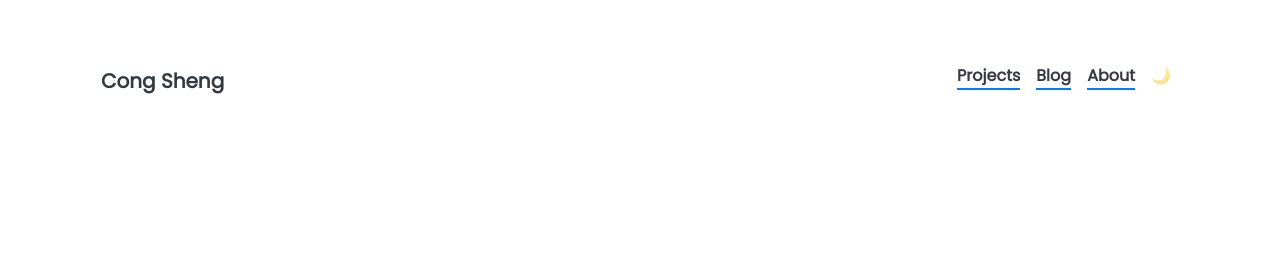
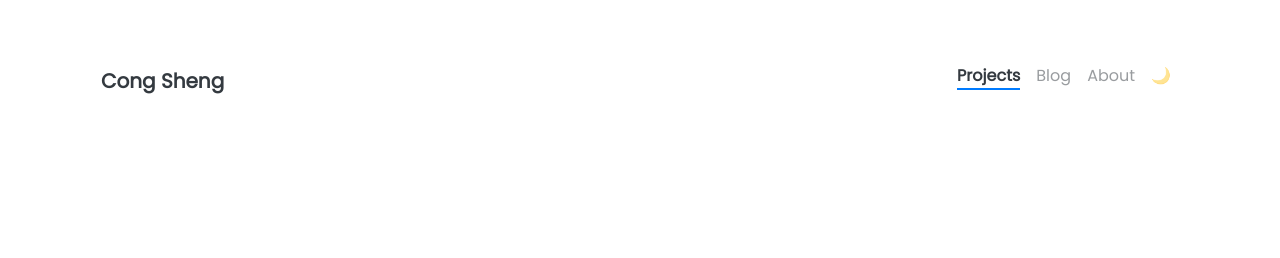
Before and after one commit to CongSheng/CongSheng.github.io, a Jekyll site: the page built from _projects/(1) PlaceHolder Project.md, in a window 1280 px wide. Shown: the top 258 px of the page. Built offline with Jekyll 4.4.1, drawn with Linux system fonts in a browser that asks for light colours; nearby versions of some CDN libraries.

Commit message:
Added Profile Pic

```diff
--- a/_config.yml
+++ b/_config.yml
@@ -1,7 +1,7 @@
 ### Site Settings ###
 title               : Cong Sheng
 description         : >-
-                      A research engineer at the Institute of Microelectronics (IME), a research institute under Singapore's Agency for Science, Technology and Research (A*STAR).
+                      Enjoys having a cuppa while learning about science and engineering, being with dogs, and running.
 baseurl             : ""                     # Change to empty quotes if you are hosting your site at <your-username>.github.io directly
 repository          : CongSheng/Congsheng.github.io    # Change to <your-username>/<your-username>.github.io (or remove it if you don't need remote projects)
 remote_theme        : YoussefRaafatNasry/portfolYOU
@@ -22,7 +22,7 @@ nav_exclude:                                            # The following paths ar
 ### Author Info ###
 author:
   name              : Leow Cong Sheng
-  image             : https://i.imgur.com/uyDNQnn.jpg
+  image             : https://github.com/CongSheng/CongSheng.github.io/images/Intro_Pic.jpg
 #  behance           : your_username
 # dribbble          : your_username
   email             : leowcongsheng@gmail.com
--- a/_includes/navbar.html
+++ b/_includes/navbar.html
@@ -42,7 +42,7 @@
         {%- if page.url contains html_page.url -%}
           {%- assign active_status = "active" -%}
         {%- else -%}
-          {%- assign active_status = "active" -%}
+          {%- assign active_status = "" -%}
         {%- endif -%}
 
         {%- if html_page.external_url -%}
--- a/pages/CV.html
+++ /dev/null
@@ -1,6 +0,0 @@
----
-layout: default
-title: CV
-weight: 2
-permalink: /LeowCongSheng_CV.pdf
----
```
Also changed, not shown: images/Intro_Pic.jpg (added), 3 other files.
